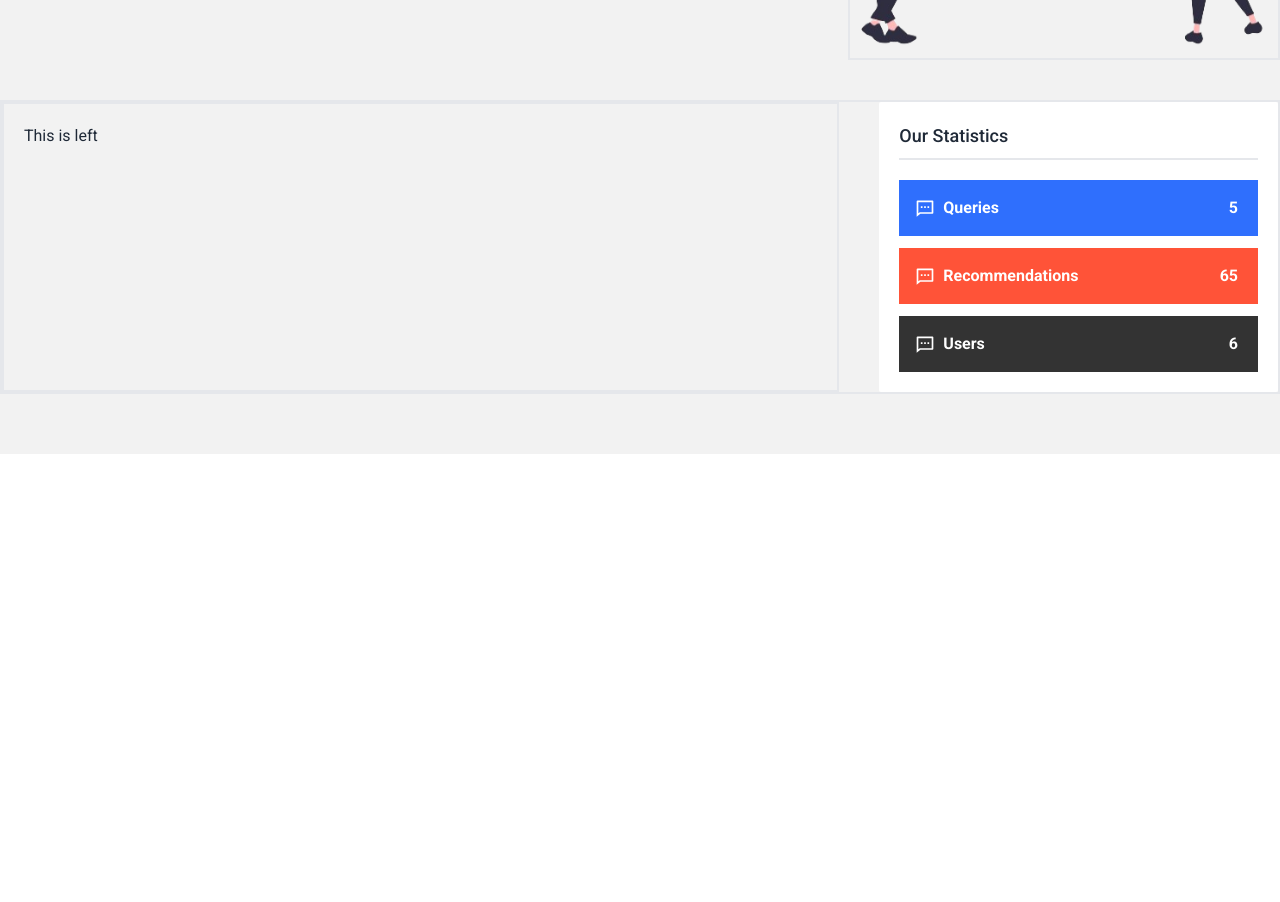
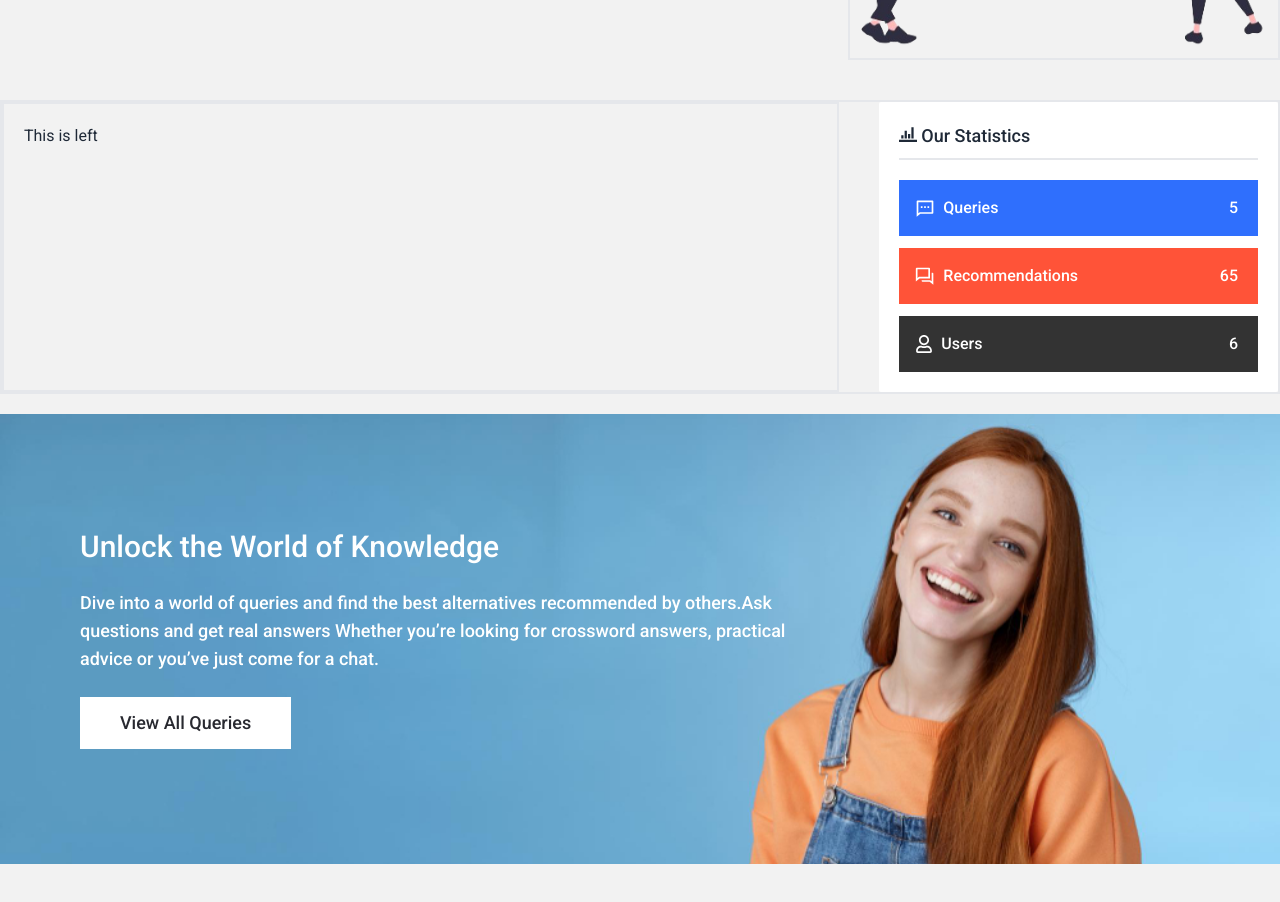
Before and after one commit to Amin7775/Discy-Alternative-Product-Information-System-with-react-express-client, a React (Vite) app: page / in a window 1280 px wide. Shown: the part 1040-1942 px from the top of the page. Before the commit the page ends 1494 px from the top, so only its background shows below. Built offline with nearby package versions, Linux system fonts and the light colour scheme.

Commit message:
Added home Banner

```diff
--- a/src/Pages/home/Home.jsx
+++ b/src/Pages/home/Home.jsx
@@ -3,6 +3,7 @@ import AboutDiscy from "./homeComponents/AboutDiscy/AboutDiscy";
 import Left from "./homeComponents/Main/Left";
 import Right from "./homeComponents/Main/Right";
 import Row1 from "./homeComponents/Row1/Row1";
+import HomeBanner from "./homeComponents/Slider/Banner/HomeBanner";
 import HomeSlider from "./homeComponents/Slider/HomeSlider";
 
 const Home = () => {
@@ -24,6 +25,8 @@ const Home = () => {
             <Right></Right>
           </div>
         </div>
+        {/* banner */}
+      <HomeBanner></HomeBanner>
       </CustomContainer>
     </div>
   );
--- a/src/Pages/home/homeComponents/HomeStatistics/HomeStatistics.jsx
+++ b/src/Pages/home/homeComponents/HomeStatistics/HomeStatistics.jsx
@@ -1,14 +1,23 @@
-import { RiMessage2Line } from "react-icons/ri";
+import { BiStats } from "react-icons/bi";
+import { FaRegUser } from "react-icons/fa";
+import { ImStatsBars } from "react-icons/im";
+import { IoMdStats } from "react-icons/io";
+import { IoStatsChart } from "react-icons/io5";
+import { RiMessage2Line, RiQuestionAnswerLine } from "react-icons/ri";
+import { TfiStatsUp } from "react-icons/tfi";
 
 const HomeStatistics = () => {
     return (
         <div className="bg-white p-5 rounded-sm">
-            <h1 className="pb-2 text-lg font-medium">Our Statistics</h1>
+            <div className="flex gap-1 items-center ">
+            <ImStatsBars  className=" text-lg font-medium mb-3"></ImStatsBars    >
+            <h1 className="pb-2 text-lg font-medium"> Our Statistics</h1>
+            </div>
             <div className=" border-t-2 ">
             {/* main statistics section*/}
             <div className="flex flex-col gap-3 text-white pt-5">
                 {/* Total Queries */}
-                <div className="bg-[#2f6ffd] flex items-center justify-between p-4 font-semibold">
+                <div className="bg-[#2f6ffd] flex items-center justify-between p-4 font-medium">
                     {/* name */}
                     <div className="flex items-center gap-2 ">
                     <RiMessage2Line className="text-xl"></RiMessage2Line>
@@ -22,10 +31,10 @@ const HomeStatistics = () => {
                     </div>
                 </div>
                 {/* Total Recommendations */}
-                <div className="bg-[#ff5338] flex items-center justify-between p-4 font-semibold">
+                <div className="bg-[#ff5338] flex items-center justify-between p-4 font-medium">
                     {/* name */}
                     <div className="flex items-center gap-2 ">
-                    <RiMessage2Line className="text-xl"></RiMessage2Line>
+                    <RiQuestionAnswerLine className="text-xl"></RiQuestionAnswerLine >
                     <h1 >
                     Recommendations
                     </h1>
@@ -36,10 +45,10 @@ const HomeStatistics = () => {
                     </div>
                 </div>
                 {/* Total Users */}
-                <div className="bg-[#333333] flex items-center justify-between p-4 font-semibold">
+                <div className="bg-[#333333] flex items-center justify-between p-4 font-medium">
                     {/* name */}
                     <div className="flex items-center gap-2 ">
-                    <RiMessage2Line className="text-xl"></RiMessage2Line>
+                    <FaRegUser  className="text-lg"></FaRegUser >
                     <h1 >
                     Users
                     </h1>
--- a/src/Pages/home/homeComponents/Slider/Banner/HomeBanner.jsx
+++ b/src/Pages/home/homeComponents/Slider/Banner/HomeBanner.jsx
@@ -1,9 +1,16 @@
-import BannerImg from './../../../../../assets/images/HomeBanner/3.jpg'
+import { Link } from 'react-router-dom';
+import BannerImg from './../../../../../assets/images/HomeBanner/4.jpg'
 
 const HomeBanner = () => {
     return (
-        <div className='h-96' style={{background: `url(${BannerImg})`, backgroundRepeat: 'none' , backgroundSize: 'cover'}}>
-
+        <div className='h-[450px] text-white flex items-center my-5 ' style={{background: `url(${BannerImg})`, backgroundRepeat: 'none' , backgroundSize: 'cover',backgroundPosition: 'center'}}>
+            <div className='md:pl-20  text-center md:text-start'>
+            <h1 className='text-xl md:text-3xl font-medium mb-4 md:mb-6'>Unlock the World of Knowledge</h1>
+            <p className='max-w-[85%] mx-auto md:mx-0 md:max-w-[60%] text-base md:text-lg font-medium mb-6'> Dive into a world of queries and find the best alternatives recommended by others.Ask questions and get real answers Whether you’re looking for crossword answers, practical advice or you’ve just come for a chat.</p>
+            <Link to={'/queries'}>
+            <button className='md:text-lg font-medium bg-white text-custom_Dark px-10 py-2 md:py-3 hover:bg-custom_Dark hover:text-white transition duration-300 ease-in-out transform hover:scale-105'>View All Queries</button>
+            </Link>
+            </div>
         </div>
     );
 };
```
Also changed, not shown: src/assets/images/HomeBanner/4.jpg (added).
